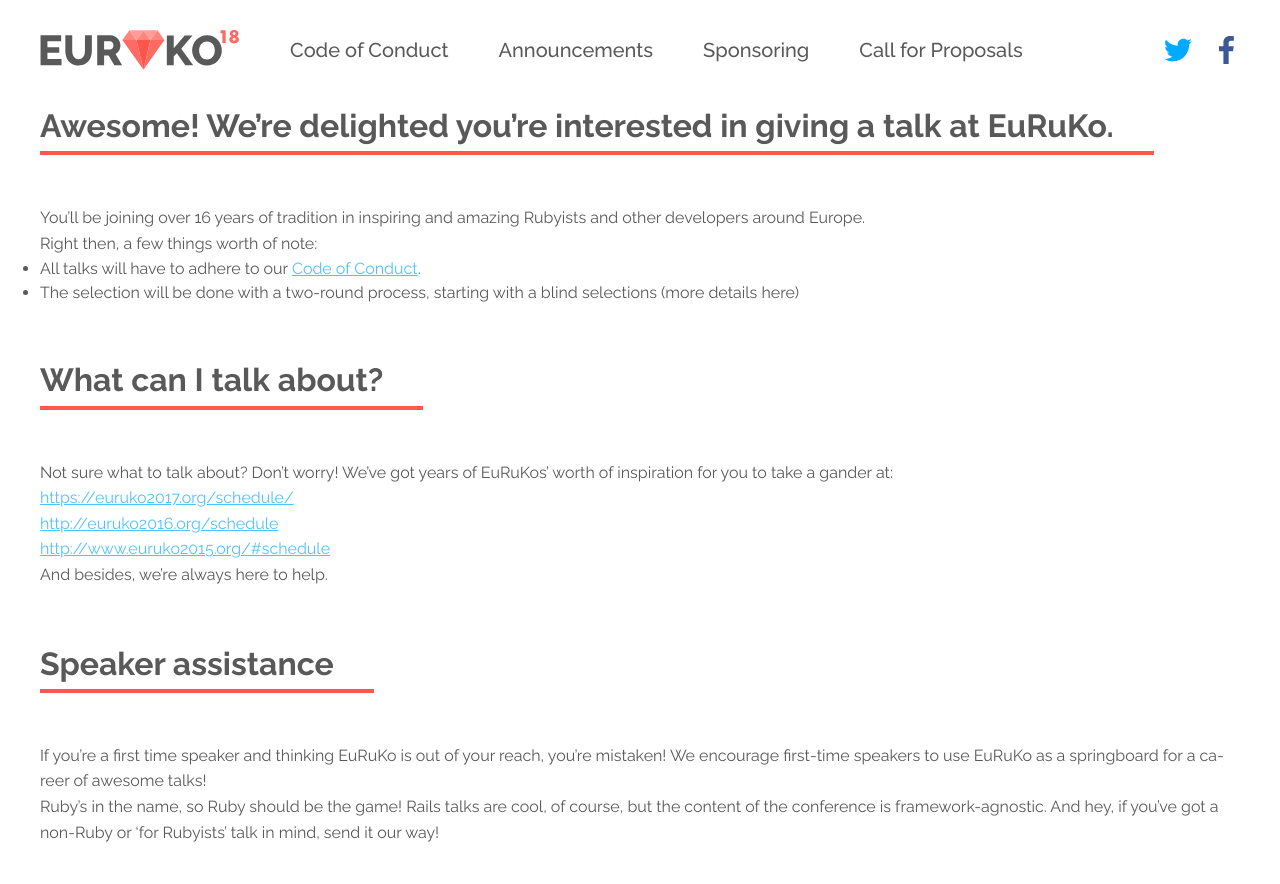
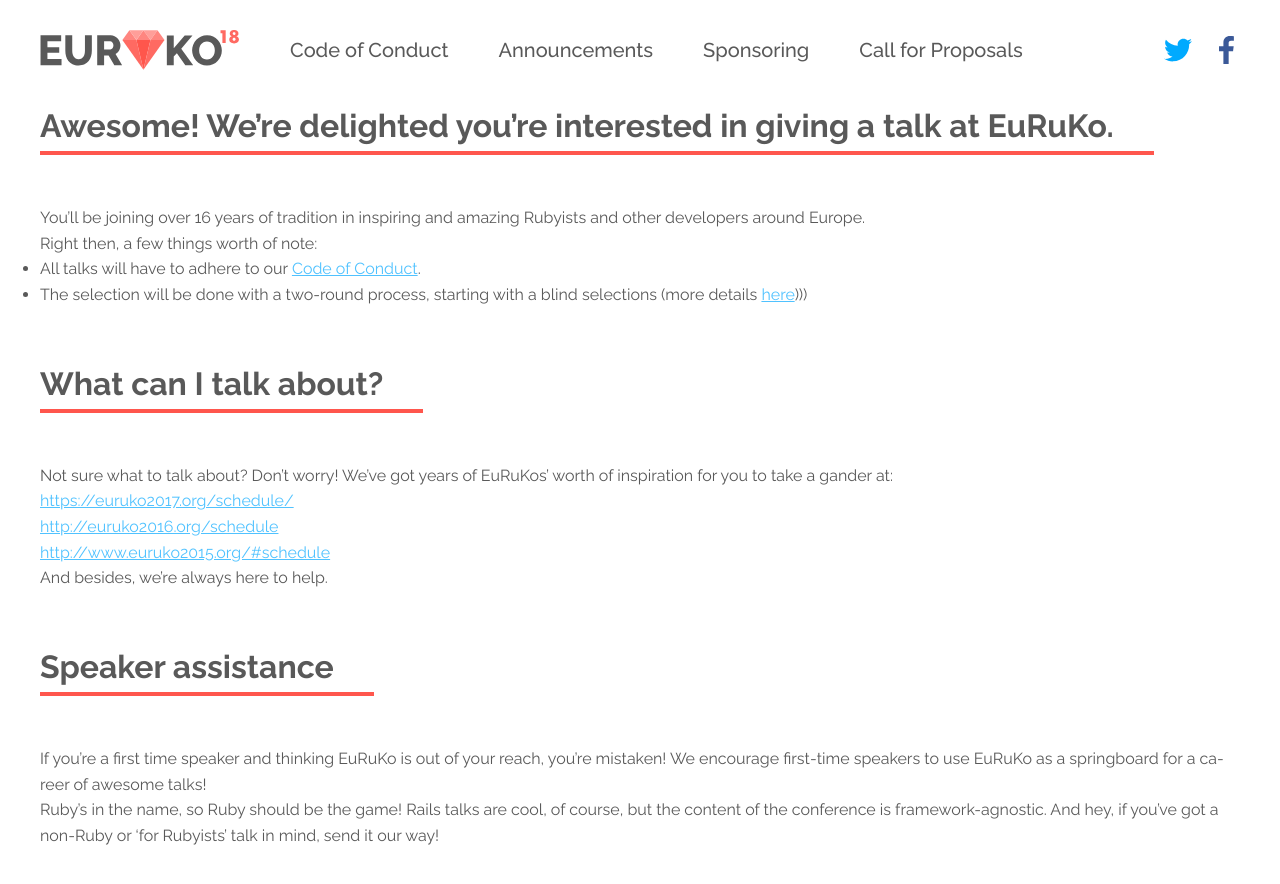
Before and after one commit to euruko/euruko2018.github.io, a Jekyll site: the page built from cfp.html, in a window 1280 px wide and 900 px high. Shown: the top 884 px of the window. Built offline with Jekyll 4.4.1, drawn with Linux system fonts in a browser that asks for light colours; some of the changed lines change nothing that is shown.

Commit message:
Add missing link

```diff
--- a/cfp.html
+++ b/cfp.html
@@ -12,7 +12,7 @@
     <p>Right then, a few things worth of note:</p>
     <ul>
       <li>All talks will have to adhere to our <a href="/coc">Code of Conduct</a>.</li>
-      <li>The selection will be done with a two-round process, starting with a blind selections (more details here)</li>
+      <li>The selection will be done with a two-round process, starting with a blind selections (more details <a href="http://cfp.rustfest.eu/events/euruko2018/">here</a>)))</li>
     </ul>
     <h1 style="margin-top: 50px" class="section-header align-self-start">What can I talk about?</h1>
     <p>Not sure what to talk about? Don’t worry! We’ve got years of EuRuKos’ worth of inspiration for you to take a gander at:</p>
```
